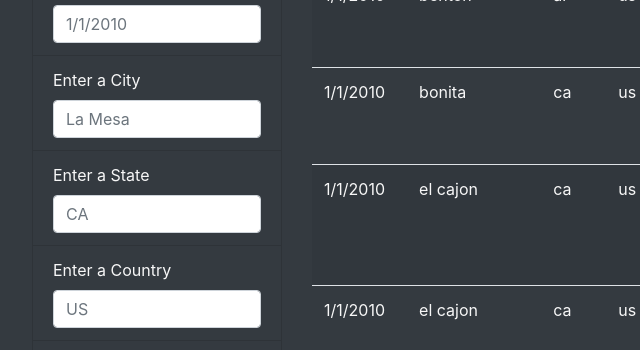
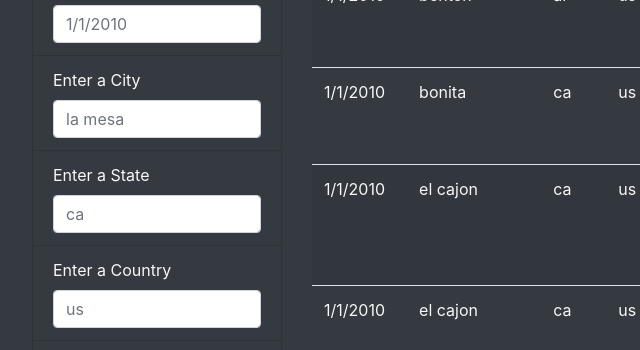
Before and after one commit to Dmccullor/UFOs, a plain HTML site: page index.html in a window 1280 px wide. Shown: the part 819-1169 px from the top of the page, 23-663 px from the left. Drawn offline with nearby package versions, Linux system fonts and the light colour scheme.

Commit message:
challenge complete

```diff
--- a/index.html
+++ b/index.html
@@ -52,15 +52,15 @@
                         </li>
                         <li class="list-group-item bg-dark">
                             <label for="city">Enter a City</label>
-                            <input type="text" class="form-control" placeholder="La Mesa" id="city" />
+                            <input type="text" class="form-control" placeholder="la mesa" id="city" />
                         </li>
                         <li class="list-group-item bg-dark">
                             <label for="state">Enter a State</label>
-                            <input type="text" class="form-control" placeholder="CA" id="state" />
+                            <input type="text" class="form-control" placeholder="ca" id="state" />
                         </li>
                         <li class="list-group-item bg-dark">
                             <label for="country">Enter a Country</label>
-                            <input type="text" class="form-control" placeholder="US" id="country" />
+                            <input type="text" class="form-control" placeholder="us" id="country" />
                         </li>
                         <li class="list-group-item bg-dark">
                             <label for="shape">Enter a Shape</label>
```
Also changed, not shown: images/onefilter.png (added), images/twofilters.png (added), 1 other file.
